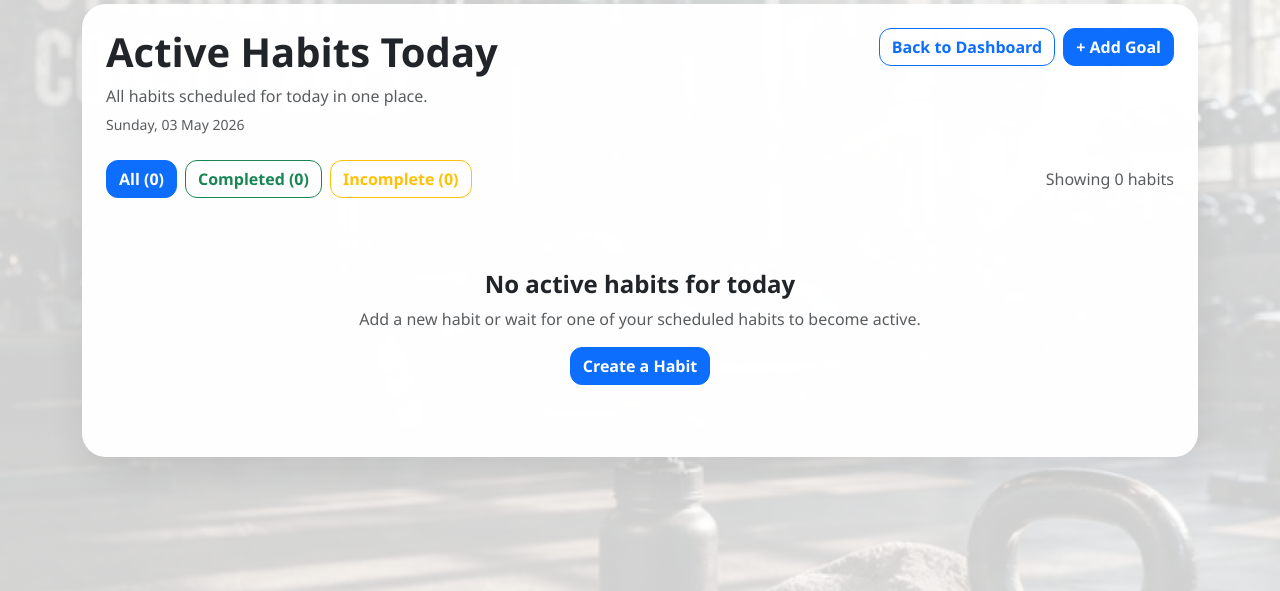
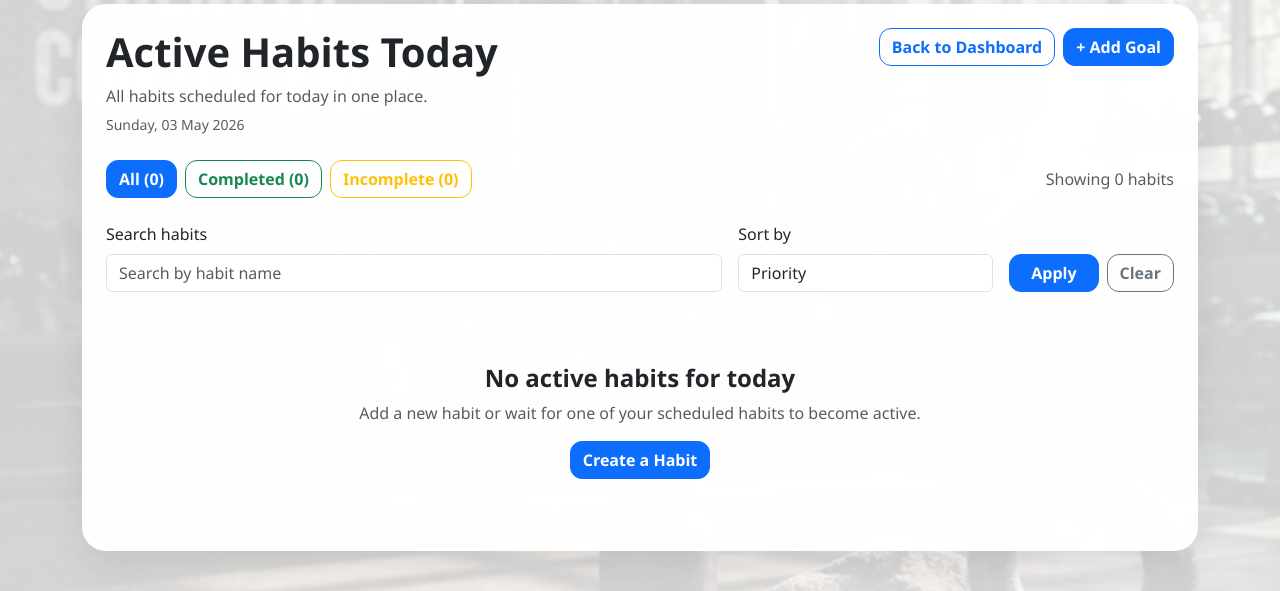
Before and after one commit to wenghengan-source/Agile-Web-Development-Project, a Flask app: page /active_habits in a window 1280 px wide. Shown: the part 146-737 px from the top of the page. Run offline with Flask 3, Linux system fonts and the light colour scheme; the visitor is signed in with stand-in values (Sample User, id 1); data that the repository does not hold is empty.

Commit message:
Add search and sort to active habits page

```diff
--- a/Habit-tracker/app.py
+++ b/Habit-tracker/app.py
@@ -294,6 +294,8 @@ def active_habits():
     today_date = date.today()
     all_habits = get_active_habits_for_user(session["user_id"], today_date)
     status_filter = request.args.get("status", "all").lower()
+    search_query = request.args.get("q", "").strip()
+    sort_by = request.args.get("sort", "priority")
 
     if status_filter == "completed":
         habits = [habit for habit in all_habits if habit[7] == "Completed"]
@@ -303,11 +305,36 @@ def active_habits():
         status_filter = "all"
         habits = all_habits
 
+    if search_query:
+        lowered_query = search_query.lower()
+        habits = [
+            habit for habit in habits
+            if lowered_query in habit[1].lower()
+        ]
+
+    priority_rank = {"High": 0, "Medium": 1, "Low": 2}
+
+    if sort_by == "name":
+        habits = sorted(habits, key=lambda habit: habit[1].lower())
+    elif sort_by == "streak":
+        habits = sorted(habits, key=lambda habit: (-habit[6], habit[1].lower()))
+    else:
+        sort_by = "priority"
+        habits = sorted(
+            habits,
+            key=lambda habit: (
+                priority_rank.get(habit[3], 99),
+                habit[1].lower()
+            )
+        )
+
     return render_template(
         "active_habits.html",
         habits=habits,
         today_label=today_date.strftime("%A, %d %B %Y"),
         status_filter=status_filter,
+        search_query=search_query,
+        sort_by=sort_by,
         total_active=len(all_habits),
         completed_active=len([habit for habit in all_habits if habit[7] == "Completed"]),
         incomplete_active=len([habit for habit in all_habits if habit[7] != "Completed"])
--- a/Habit-tracker/templates/active_habits.html
+++ b/Habit-tracker/templates/active_habits.html
@@ -44,13 +44,13 @@
 
         <div class="d-flex flex-wrap justify-content-between align-items-center gap-3 mb-4">
             <div class="d-flex flex-wrap gap-2">
-                <a href="/active_habits?status=all" class="btn {% if status_filter == 'all' %}btn-primary{% else %}btn-outline-primary{% endif %}">
+                <a href="/active_habits?status=all&q={{ search_query|urlencode }}&sort={{ sort_by|urlencode }}" class="btn {% if status_filter == 'all' %}btn-primary{% else %}btn-outline-primary{% endif %}">
                     All ({{ total_active }})
                 </a>
-                <a href="/active_habits?status=completed" class="btn {% if status_filter == 'completed' %}btn-success{% else %}btn-outline-success{% endif %}">
+                <a href="/active_habits?status=completed&q={{ search_query|urlencode }}&sort={{ sort_by|urlencode }}" class="btn {% if status_filter == 'completed' %}btn-success{% else %}btn-outline-success{% endif %}">
                     Completed ({{ completed_active }})
                 </a>
-                <a href="/active_habits?status=incomplete" class="btn {% if status_filter == 'incomplete' %}btn-warning{% else %}btn-outline-warning{% endif %}">
+                <a href="/active_habits?status=incomplete&q={{ search_query|urlencode }}&sort={{ sort_by|urlencode }}" class="btn {% if status_filter == 'incomplete' %}btn-warning{% else %}btn-outline-warning{% endif %}">
                     Incomplete ({{ incomplete_active }})
                 </a>
             </div>
@@ -59,6 +59,36 @@
                 Showing {{ habits|length }} habit{% if habits|length != 1 %}s{% endif %}
             </p>
         </div>
+
+        <form method="GET" action="/active_habits" class="row g-3 align-items-end mb-4">
+            <input type="hidden" name="status" value="{{ status_filter }}">
+
+            <div class="col-lg-7">
+                <label for="active-habit-search" class="form-label">Search habits</label>
+                <input
+                    id="active-habit-search"
+                    type="text"
+                    name="q"
+                    class="form-control"
+                    value="{{ search_query }}"
+                    placeholder="Search by habit name"
+                >
+            </div>
+
+            <div class="col-lg-3">
+                <label for="active-habit-sort" class="form-label">Sort by</label>
+                <select id="active-habit-sort" name="sort" class="form-control">
+                    <option value="priority" {% if sort_by == "priority" %}selected{% endif %}>Priority</option>
+                    <option value="name" {% if sort_by == "name" %}selected{% endif %}>Name</option>
+                    <option value="streak" {% if sort_by == "streak" %}selected{% endif %}>Streak</option>
+                </select>
+            </div>
+
+            <div class="col-lg-2 d-flex gap-2">
+                <button type="submit" class="btn btn-primary w-100">Apply</button>
+                <a href="/active_habits?status={{ status_filter }}" class="btn btn-outline-secondary">Clear</a>
+            </div>
+        </form>
 
         {% if habits %}
             {% include "_habit_list.html" %}
```
